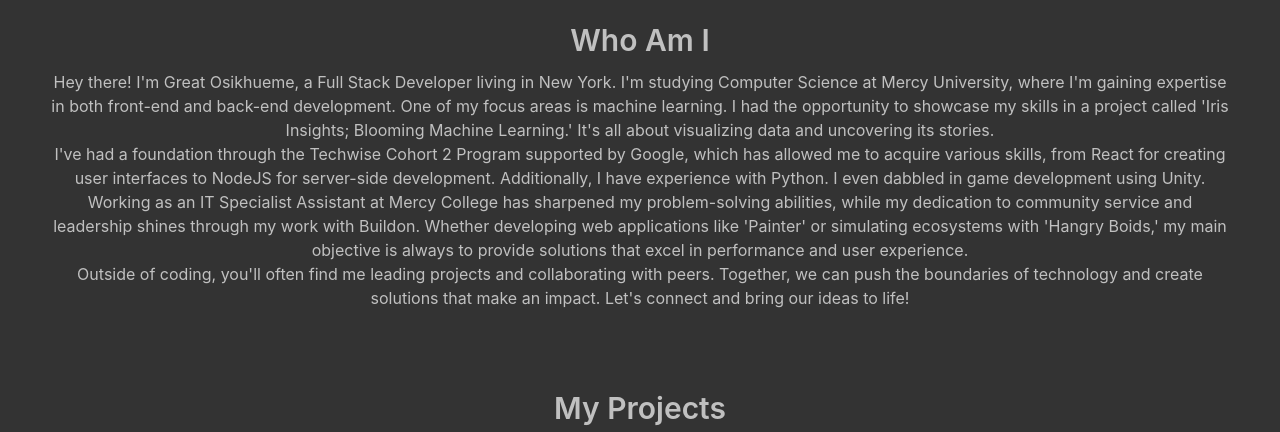
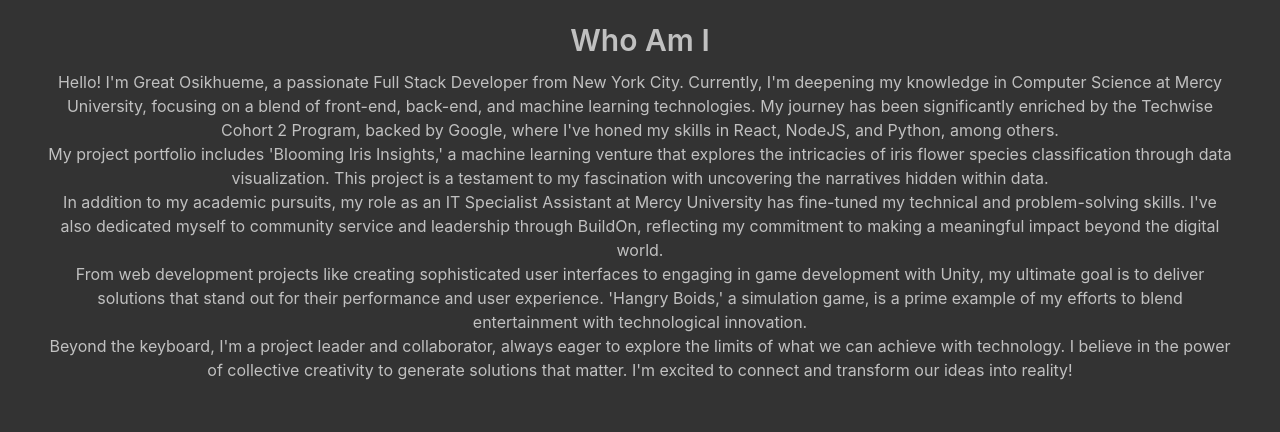
Before and after one commit to great-anubis/osikfolio-react, a React (Create React App) app: page / in a window 1280 px wide. Shown: the part 702-1134 px from the top of the page. Built offline with nearby package versions, Linux system fonts and the light colour scheme.

Commit message:
resume update

```diff
--- a/src/components/About.js
+++ b/src/components/About.js
@@ -6,31 +6,30 @@
       <div className="w-9/10 mx-auto">
         <h2 className="text-3xl font-semibold mb-3">Who Am I</h2>
         <p>
-          Hey there! I'm Great Osikhueme, a Full Stack Developer living in New York.
-          I'm studying Computer Science at Mercy University, where I'm gaining expertise
-          in both front-end and back-end development. One of my focus areas is machine
-          learning. I had the opportunity to showcase my skills in a project called
-          'Iris Insights; Blooming Machine Learning.' It's all about visualizing data
-          and uncovering its stories.
+          Hello! I'm Great Osikhueme, a passionate Full Stack Developer from New York City.
+          Currently, I'm deepening my knowledge in Computer Science at Mercy University,
+          focusing on a blend of front-end, back-end, and machine learning technologies.
+          My journey has been significantly enriched by the Techwise Cohort 2 Program, backed by Google,
+          where I've honed my skills in React, NodeJS, and Python, among others.
         </p>
         <p>
-          I've had a foundation through the Techwise Cohort 2 Program supported by
-          Google, which has allowed me to acquire various skills, from React for
-          creating user interfaces to NodeJS for server-side development. Additionally,
-          I have experience with Python. I even dabbled in game development using Unity.
+          My project portfolio includes 'Blooming Iris Insights,' a machine learning venture that explores the
+          intricacies of iris flower species classification through data visualization.
+          This project is a testament to my fascination with uncovering the narratives hidden within data.
         </p>
         <p>
-          Working as an IT Specialist Assistant at Mercy College has sharpened my
-          problem-solving abilities, while my dedication to community service and
-          leadership shines through my work with Buildon. Whether developing web
-          applications like 'Painter' or simulating ecosystems with 'Hangry Boids,' my
-          main objective is always to provide solutions that excel in performance and
-          user experience.
+          In addition to my academic pursuits, my role as an IT Specialist Assistant at Mercy University
+          has fine-tuned my technical and problem-solving skills. I've also dedicated myself to community service and leadership through BuildOn,
+          reflecting my commitment to making a meaningful impact beyond the digital world.
         </p>
         <p>
-          Outside of coding, you'll often find me leading projects and collaborating
-          with peers. Together, we can push the boundaries of technology and create
-          solutions that make an impact. Let's connect and bring our ideas to life!
+          From web development projects like creating sophisticated user interfaces to engaging in game development with Unity,
+          my ultimate goal is to deliver solutions that stand out for their performance and user experience.
+          'Hangry Boids,' a simulation game, is a prime example of my efforts to blend entertainment with technological innovation.
+        </p>
+        <p>
+          Beyond the keyboard, I'm a project leader and collaborator, always eager to explore the limits of what we can achieve with technology.
+          I believe in the power of collective creativity to generate solutions that matter. I'm excited to connect and transform our ideas into reality!
         </p>
       </div>
     </div>
```
Also changed, not shown: 1 other file (tests, documents, lock files or other folders).
